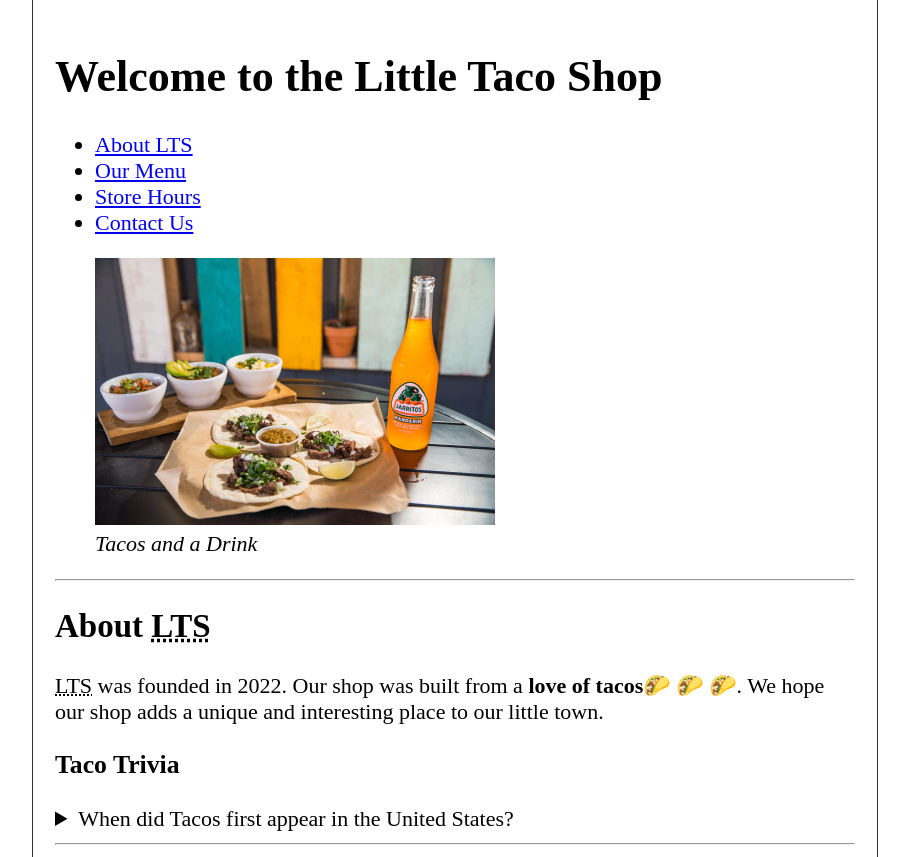
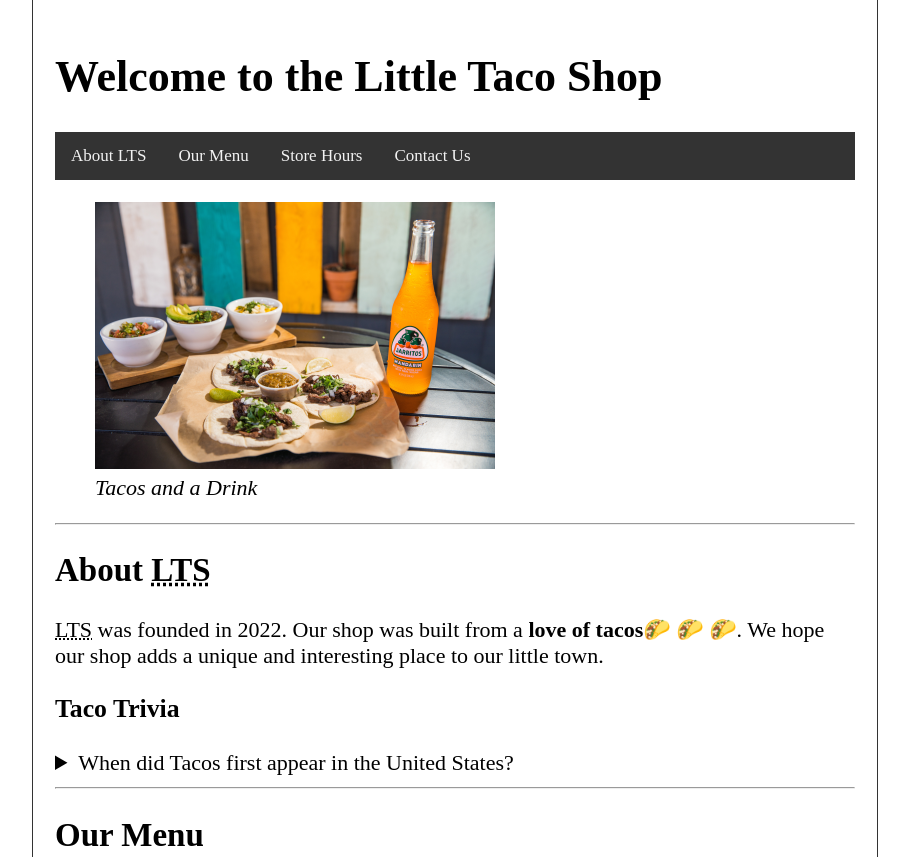
Before and after one commit to harindun99/First-html-project, a plain HTML site: page index.html in a window 1280 px wide. Shown: the top 857 px of the page, without its empty margins (185-1094 px from the left). Drawn offline with Linux system fonts and the light colour scheme.

Commit message:
add css.

```diff
--- a/css/style.css
+++ b/css/style.css
@@ -36,3 +36,9 @@ th, td, caption {
     background-color: #ddd;
     color: black;
   }
+
+  footer{
+    overflow: hidden;
+    background-color: #333;
+    color: #f2f2f2;
+}
--- a/index.html
+++ b/index.html
@@ -14,21 +14,12 @@
         <header>
             <h1>Welcome to the Little Taco Shop</h1>
 
-            <nav aria-label="primary navigation">
-                <ul>
-                    <li>
-                        <a href="#aboutlts">About LTS</a>
-                    </li>
-                    <li>
-                        <a href="#menu">Our Menu</a>
-                    </li>
-                    <li>
-                        <a href="hours.html">Store Hours</a>
-                    </li>
-                    <li>
-                        <a href="contact.html">Contact Us</a>
-                    </li>
-                </ul>
+            <nav class="topnav" aria-label="primary navigation">
+
+                <a href="#aboutlts">About LTS</a>
+                <a href="#menu">Our Menu</a>
+                <a href="hours.html">Store Hours</a>
+                <a href="contact.html">Contact Us</a>
 
             </nav>
 
```
Also changed, not shown: contact.html (+7 -4 lines).
